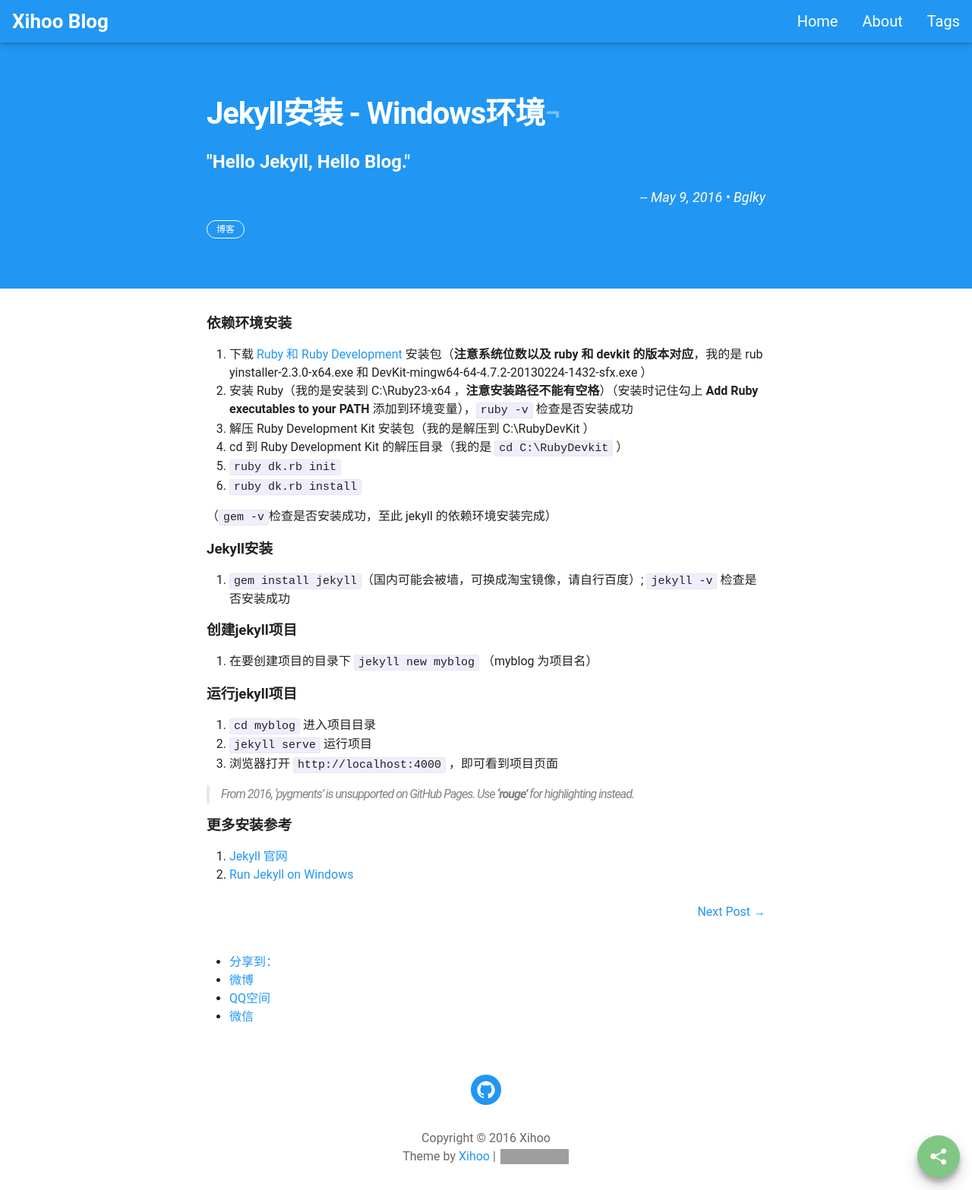
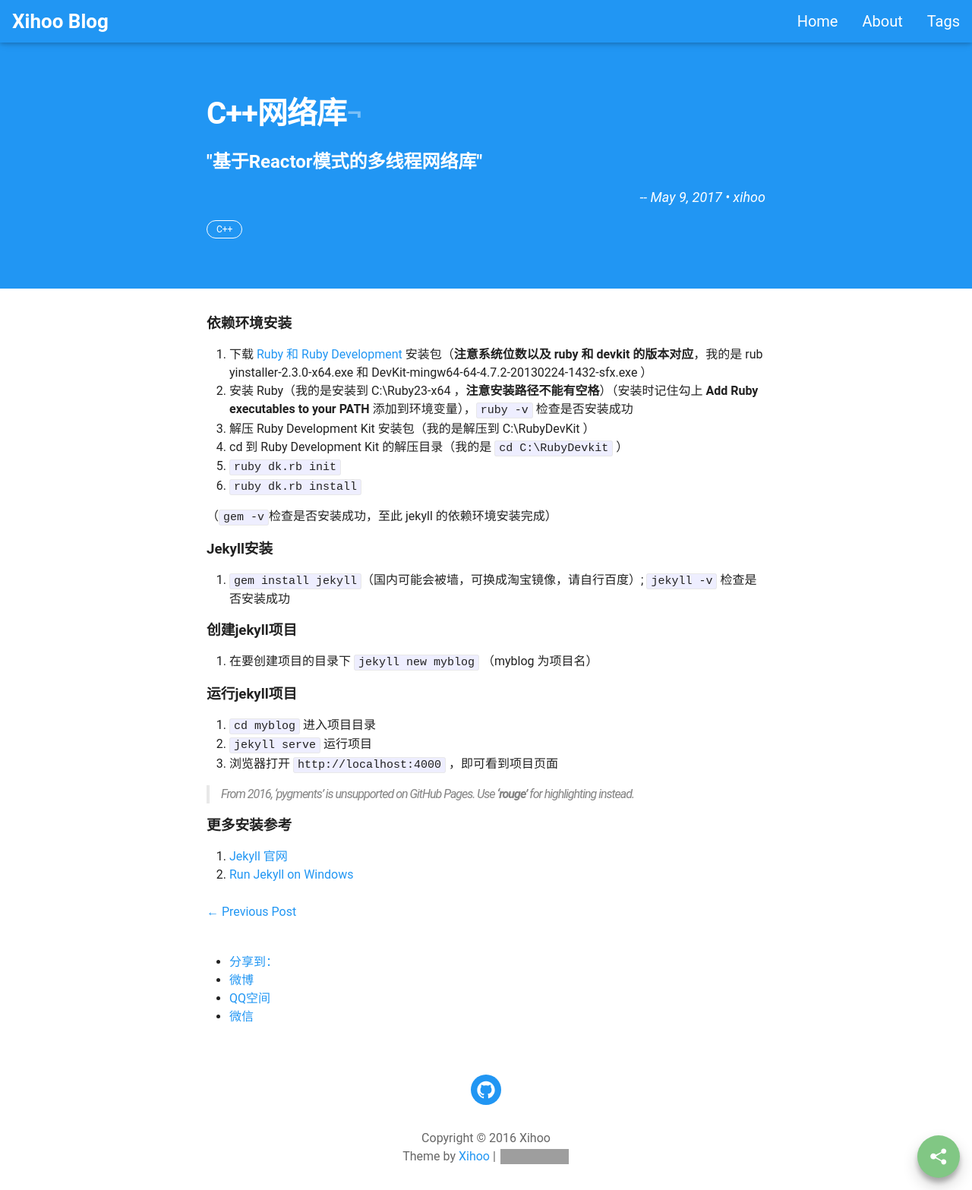
Before and after one commit to xihoo/xihoo.github.io, a Jekyll site: the page built from _posts/2016-05-09-hello-jekyll.markdown, in a window 1280 px wide. Shown: the whole page at 76% size. Built offline with Jekyll 4.4.1, drawn with Linux system fonts in a browser that asks for light colours; comment, search, counter and statistics services are not loaded; grey boxes are pictures that could not be loaded.

Commit message:
first blog

```diff
--- a/_posts/2016-05-09-hello-jekyll.markdown
+++ b/_posts/2016-05-09-hello-jekyll.markdown
@@ -1,11 +1,11 @@
 ---
 layout:     post
-title:      "Jekyll安装 - Windows环境"
-subtitle:   " \"Hello Jekyll, Hello Blog.\""
-date:       2016-05-09 10:25:07 +0800
-author:     "Bglky"
+title:      "C++网络库"
+subtitle:   " \"基于Reactor模式的多线程网络库\""
+date:       2017-05-09 10:25:07 +0800
+author:     "xihoo"
 tags:
-    - 博客
+    - C++
 ---
 
 
```
